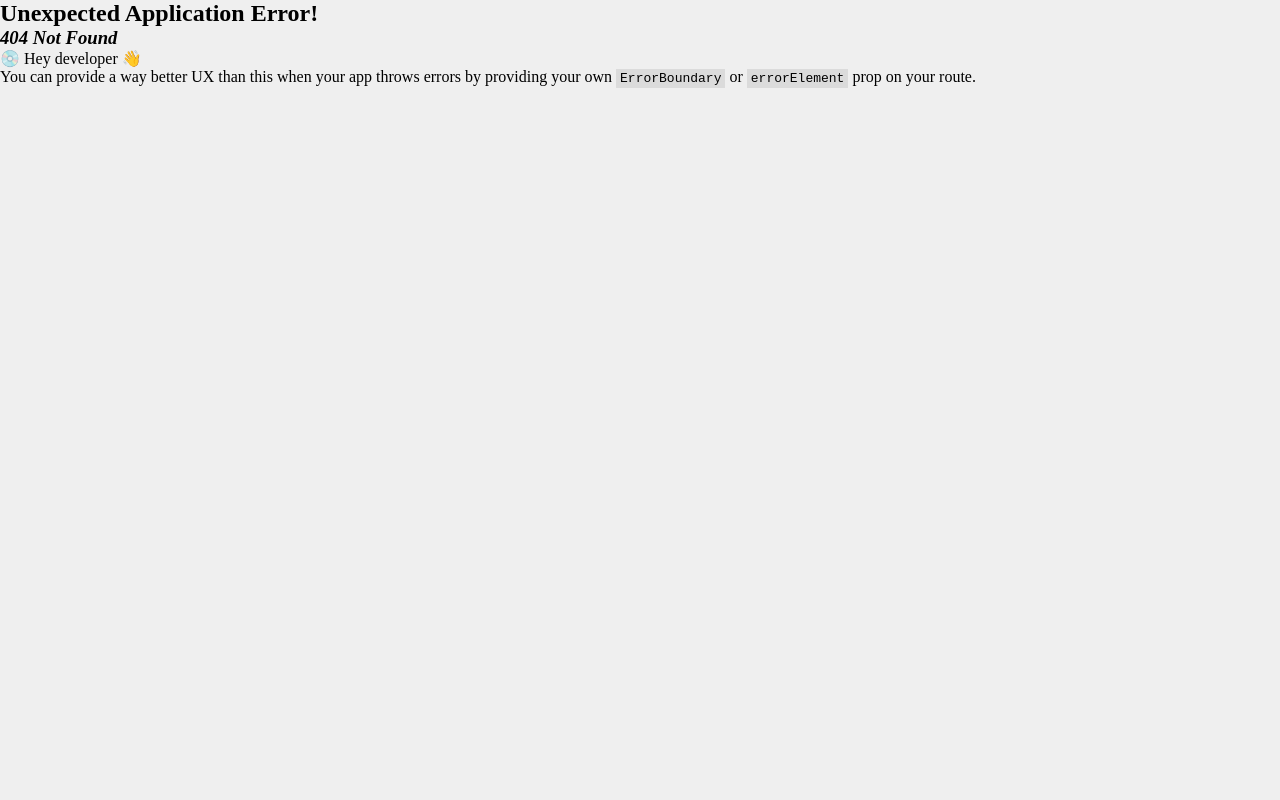
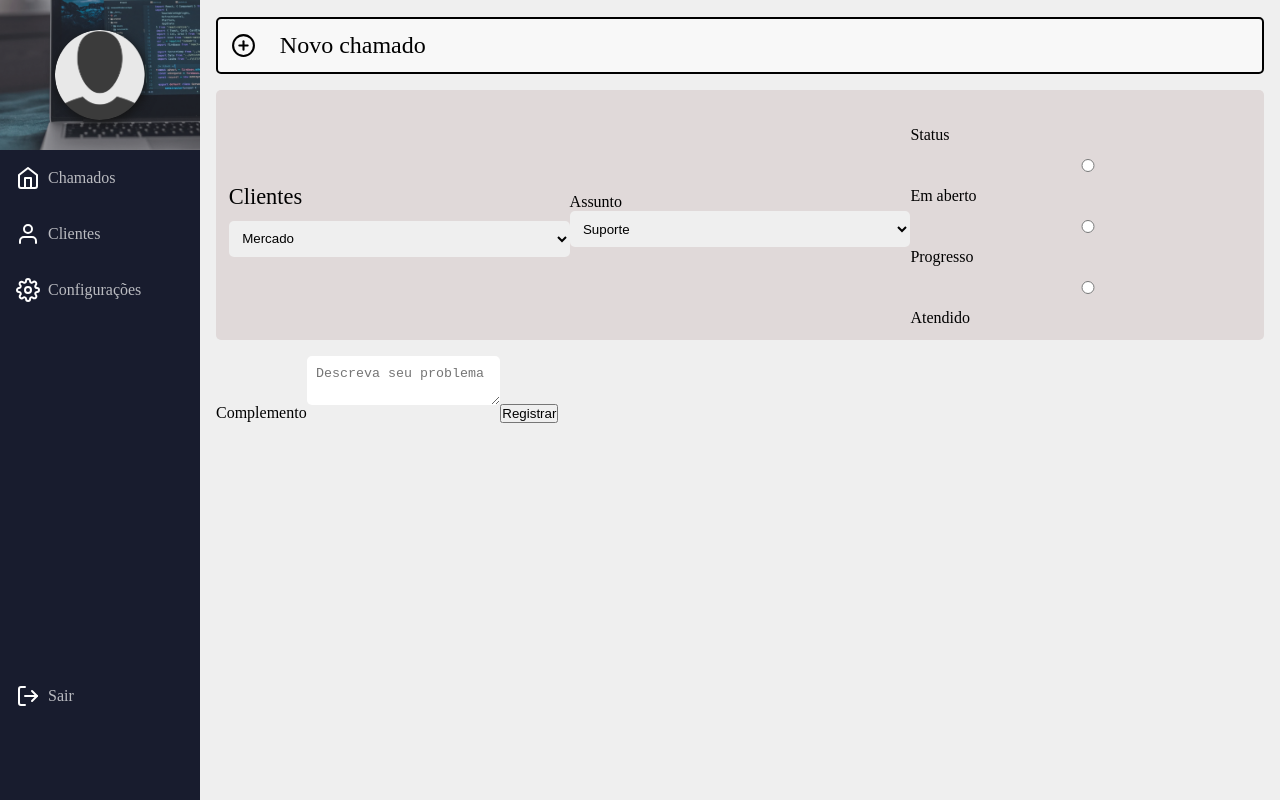
Before and after one commit to matheusmatosr/sistema-de-chamadas, a React (Create React App) app: page /new in a window 1280 px wide. Before the commit this address had no page. Built offline with nearby package versions, Linux system fonts and the light colour scheme.

Commit message:
update
update

```diff
--- a/src/index.js
+++ b/src/index.js
@@ -10,6 +10,7 @@ import Dashboard from './pages/Dashboard';
 import AuthProvider from './contents/auth';
 import Profile from './pages/Profile';
 import Client from './pages/Clients';
+import New from './pages/New';
 
 const router = createBrowserRouter([
   {
@@ -31,6 +32,10 @@ const router = createBrowserRouter([
   {
     path: '/costumers',
     element: <Client />
+  },
+  {
+    path: '/new',
+    element: <New />
   }
 ])
 
--- /dev/null
+++ b/src/pages/New/index.css
@@ -0,0 +1,20 @@
+font textarea{
+    resize: none;
+    height: 105px;
+}
+
+form input[type="radio"]{
+    margin: 15px 0;
+}
+
+form input[type="radio"]:not(:first-child){
+    margin-left: 15px;
+}
+
+.status span{
+    padding-left: 0.5em;
+}
+
+.status{
+    margin-bottom: 1em;
+}
--- /dev/null
+++ b/src/pages/New/index.js
@@ -0,0 +1,67 @@
+import { FiPlusCircle } from "react-icons/fi";
+import Header from "../../components/Header";
+import Title from "../../components/Title";
+import './index.css';
+
+export default function New(){
+    return(
+        <div>
+            <Header />
+
+            <div className="content">
+                <Title name="Novo chamado">
+                    <FiPlusCircle size={25}/>
+                </Title>
+
+                <div className="container">
+                    <form className="form-profile">
+                        <label>Clientes</label>
+                        <select>
+                            <option key={1}>Mercado</option>
+                            <option key={2}>Loja</option>
+                        </select>
+                    </form>
+
+                    <form>
+                        <label>Assunto</label>
+                        <select>
+                            <option value="Suporte">Suporte</option>
+                            <option value="Visita tecnica">Visita tecnica</option>
+                            <option value="Financeiro">Financeiro</option>
+                        </select>
+                    </form>
+
+                    <form>
+                        <label>Status</label>
+                        <input
+                            type="radio"
+                            name="radio"
+                            value="Aberto"
+                        />
+                        <span>Em aberto</span>
+                        <input
+                            type="radio"
+                            name="radio"
+                            value="Progresso"
+                        />
+                        <span>Progresso</span>
+                        <input
+                            type="radio"
+                            name="radio"
+                            value="Atendido"
+                        />
+                        <span>Atendido</span>
+                    </form>
+                </div>
+
+                <label>Complemento</label>
+                <textarea
+                    type="text"
+                    placeholder="Descreva seu problema"
+                />
+
+                <button type="submit">Registrar</button>
+            </div>
+        </div>
+    )
+}
```
